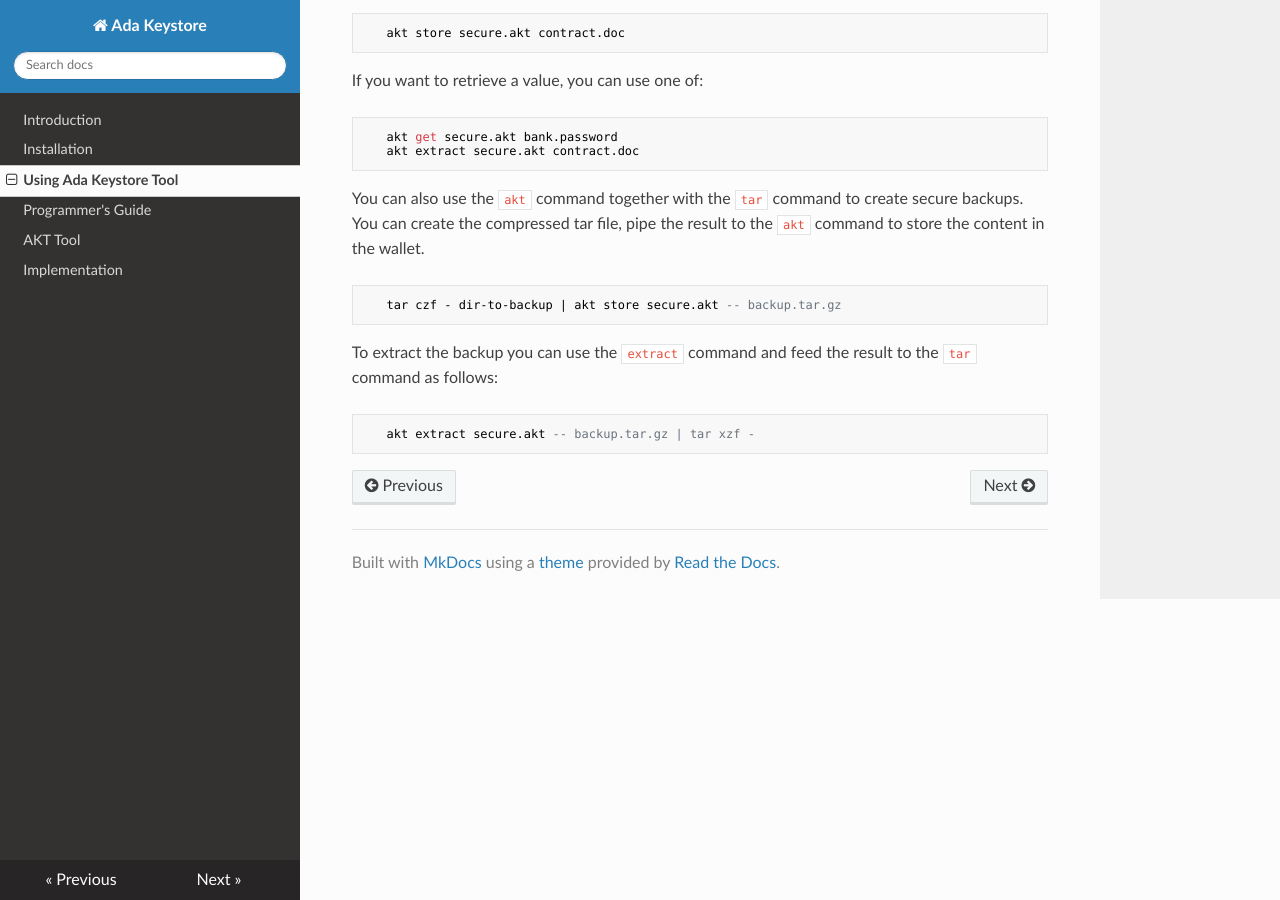
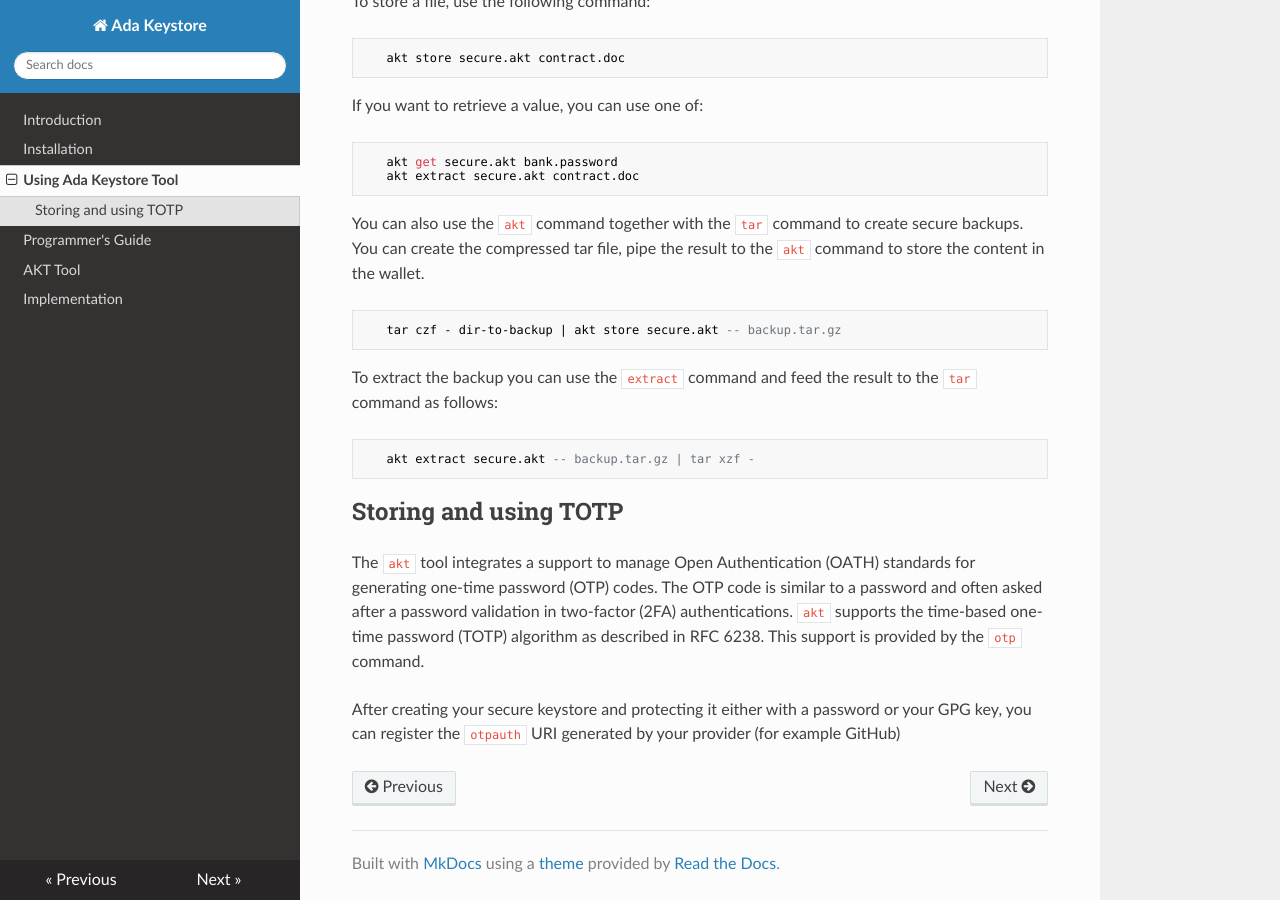
Before and after one commit to stcarrez/ada-keystore, an MkDocs documentation site: the page built from docs/Using.md, in a window 1280 px wide and 900 px high, scrolled down 723 px. Built offline with MkDocs 1.6.1, drawn with Linux system fonts in a browser that asks for light colours; nearby versions of some CDN libraries; old or Windows-style settings are respelled for this version of MkDocs; some of the changed text lies outside the part shown.

Commit message:
Add some documentation for the otp command and TOTP support

````diff
--- a/docs/Using.md
+++ b/docs/Using.md
@@ -9,7 +9,8 @@ It provides the following commands:
 * `help`:     print some help
 * `list`:     list values of the keystore
 * `remove`:   remove values from the keystore
-* `set`:     insert or update a value in the keystore
+* `otp`:      generate a one time password or manage OATH secrets
+* `set`:      insert or update a value in the keystore
 
 To create the secure file, use the following command and enter
 your secure password (it is recommended to use a long and complex password):
@@ -50,3 +51,14 @@ result to the `tar` command as follows:
 ```
    akt extract secure.akt -- backup.tar.gz | tar xzf -
 ```
+
+## Storing and using TOTP
+
+The `akt` tool integrates a support to manage Open Authentication (OATH) standards for
+generating one-time password (OTP) codes.  The OTP code is similar to a password and often
+asked after a password validation in two-factor (2FA) authentications.  `akt` supports
+the time-based one-time password (TOTP) algorithm as described in RFC 6238.  This support
+is provided by the `otp` command.
+
+After creating your secure keystore and protecting it either with a password or your GPG key,
+you can register the `otpauth` URI generated by your provider (for example GitHub)
--- a/docs/links.txt
+++ b/docs/links.txt
@@ -8,5 +8,6 @@ Dynamo                     https://github.com/stcarrez/dynamo
 Java Bean                  https://en.wikipedia.org/wiki/JavaBean
 Java Log4j                 https://logging.apache.org/log4j/2.x/
 Log4cxx                    https://logging.apache.org/log4cxx/latest_stable/index.html
+RFC 6238                   https://tools.ietf.org/html/rfc6238
 RFC 7231                   https://tools.ietf.org/html/rfc7231
 RFC 8018                   https://tools.ietf.org/html/rfc8018
````
